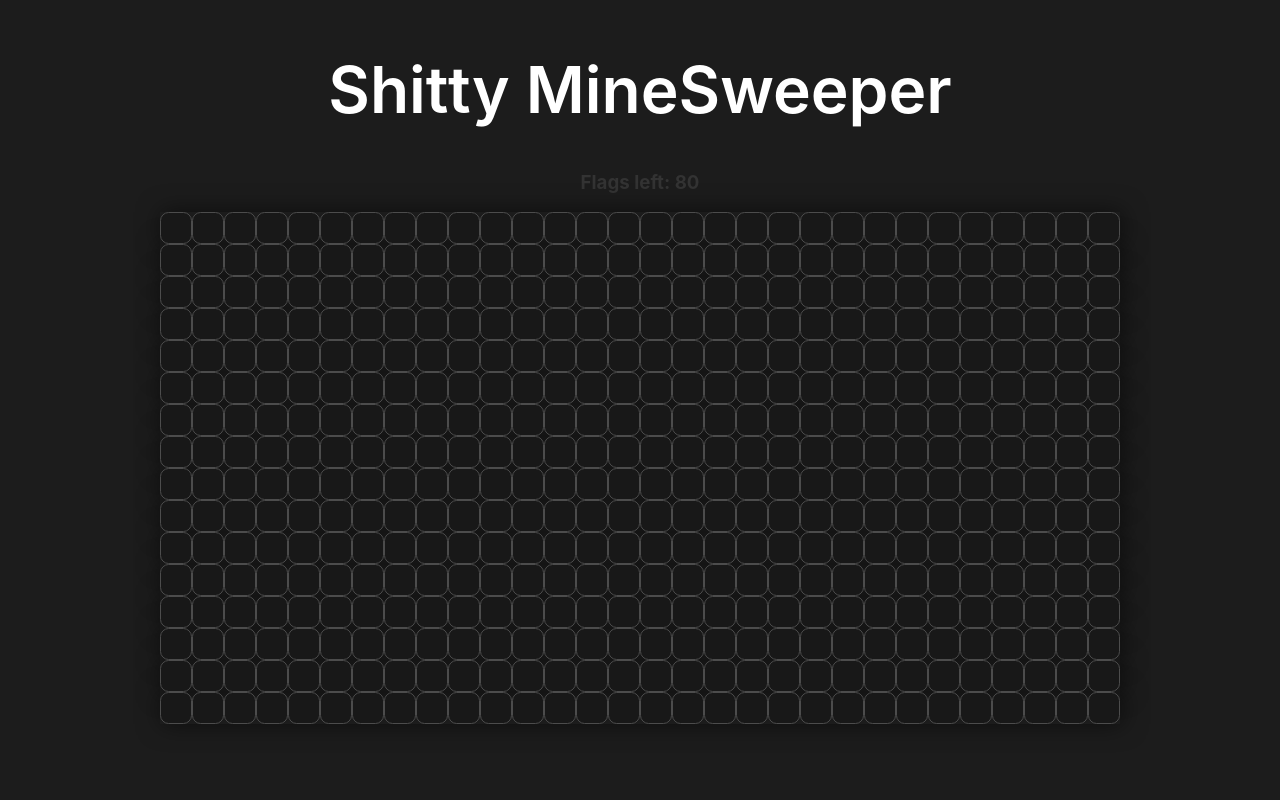
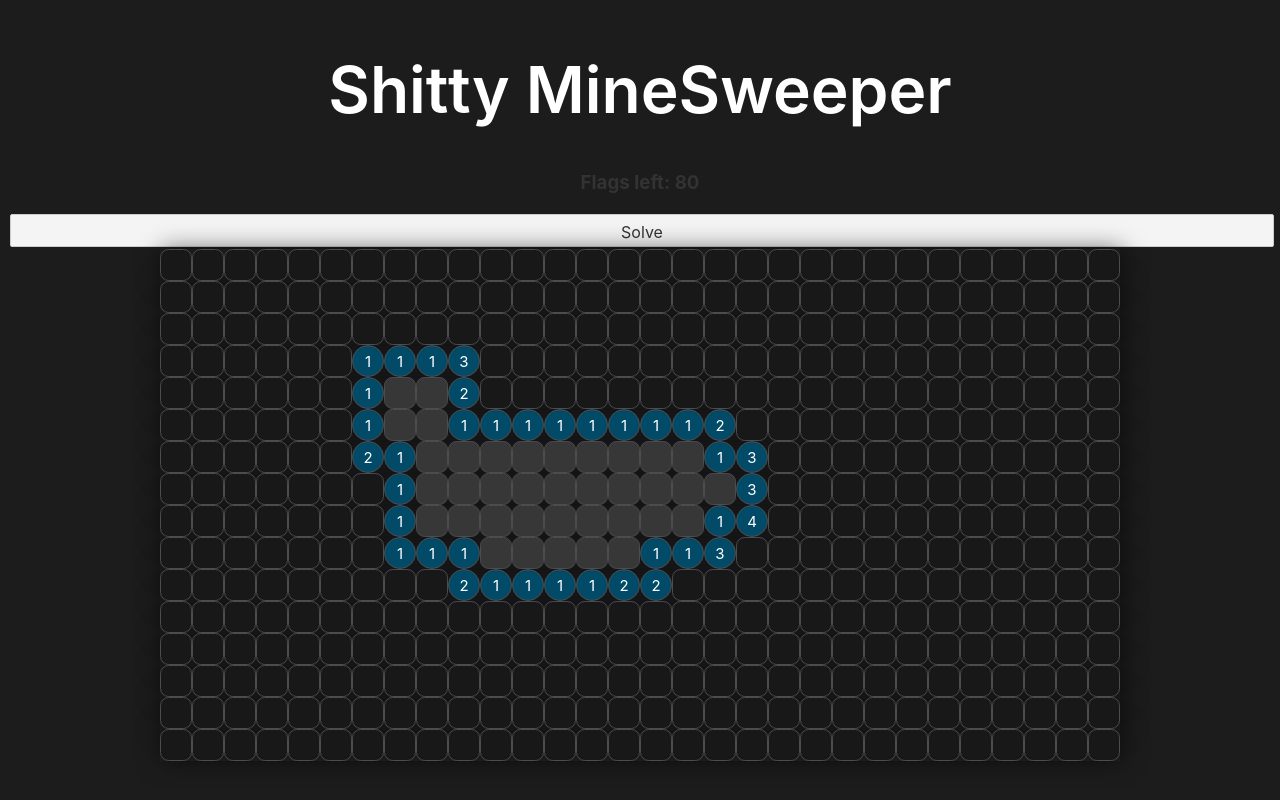
Before and after one commit to Adam-Alani/minesweeper-svelte, a Svelte app: page / in a window 1280 px wide. Built offline with nearby package versions, Linux system fonts and the light colour scheme.

Commit message:
Bomb and Flag constraints for solver

```diff
--- a/src/App.svelte
+++ b/src/App.svelte
@@ -1,5 +1,7 @@
 <script>
 	import {onMount} from 'svelte';
+	import {generateBoard, countNeighbours} from "./board";
+	import {randomBegin, getOpenCells, bombEqualNum,} from "./solver";
 
 	`
 (1. Array of N*M Size -> Three Presets -> Small, Medium, Large)
@@ -13,51 +15,14 @@
 
 
 	/// ======== Setup ======== ///
-	let state = false;    //While true, game runs.
+	export let state = false;    //While true, game runs.
 	let board = [[]]
 	let mines = 80;
 	let bCount = mines;
+	let cellsClicked = [];
+	let move = [0,0]
 
-	function generateBoard(board , [m, n] , b) {
-		for (let i = 0 ; i < n ; ++i) {
-			board[i] = [];
-			for (let j = 0 ; j < m ; ++j) {
-				board[i][j] = [0, false];
-			}
-		}
-		let bCount = 0;
-		while (bCount < b) {
-			let x =Math.floor(Math.random() * (board.length));
-			let y = Math.floor(Math.random() * (board[0].length));
-			if(board[x][y][0] === 0){
-				board[x][y][0] = -1;
-				bCount++;
-			}
-		}
-		return board;
-	}
 	board = generateBoard(board , [30,16], mines);
-	let cellsClicked = [];
-
-	function countNeighbours(board) {
-		const dx = [1, 1, 1, 0, 0, -1, -1, -1];
-		const dy = [1, 0, -1, 1, -1, 1, 0, -1];
-		for (let row = 0; row < board.length; row++) {
-			for (let col = 0; col < board[row].length; col++) {
-				if (board[row][col][0] === -1) {
-					for (let i = 0 ; i < 8 ; i++) {
-						let nr = row + dy[i], nc = col + dx[i];
-						if (nr >= 0 && nr < board.length && nc >= 0 && nc < board[row].length ) {
-							if (board[nr][nc][0] !== -1) {
-								board[nr][nc][0] += 1;
-						}
-						}
-					}
-				}
-			}
-		}
-		return board
-	}
 	board = countNeighbours(board);
 
 	//----------------------------//
@@ -134,6 +99,7 @@
 		board = generateBoard(board , [30,16], 80);
 		board = countNeighbours(board);
 		bCount = 80;
+		move = [0,0]
 	}
 
 	function checkWin() {
@@ -150,6 +116,43 @@
 		return true
 	}
 
+	move = randomBegin(board);
+	showCell(move[0], move[1])
+	function autoSolve() {
+		let delay = 0;
+
+		let possCells = getOpenCells(board);
+		let marked = bombEqualNum(possCells, board);
+		if (marked.length > 0) {
+			// console.log("Marked is " + marked[0][0]);
+			for (let i = 0; i < marked.length; i++) {
+				delay++
+				setTimeout(function() {
+
+						board[marked[i][0][0]][marked[i][0][1]][1] = 'F'
+					}, 50*i)
+				}
+			delay *= 40;
+			}
+		for (let i = 0; i < possCells.length; i++) {
+			setTimeout(function() {
+				chord(possCells[i][0],possCells[i][1])
+			}, 50*i+delay)
+			delay++
+		}
+		delay *= 2;
+		setTimeout(()=> {
+			//let possCells = getOpenCells(board);
+			//console.table(possCells)
+		if (state) {
+			return;
+		}
+		console.log(delay);
+		}, delay)
+
+	}
+
+
 </script>
 
 <svelte:window
@@ -163,7 +166,9 @@
 <main>
 	<h1 class="game-container">Shitty MineSweeper</h1>
 	<h3 class="game-container">Flags left: {bCount}</h3>
+	<button on:click={autoSolve}>Solve</button>
 	<div class="game-container">
+
 		{#if state === true}
 			<h1 class="end">You Lost</h1>
 			<h3 class="end">Press Enter to try again</h3>
@@ -176,7 +181,7 @@
 				<div class="row">
 					{#each row as cell, j}
 						{#if state === false}
-							{#if board[i][j][1] === true}
+							{#if board[i][j][1] === true }
 								{#if board[i][j][0] === 0}
 									<div on:contextmenu|preventDefault class="cell empty "></div>
 								{:else if board[i][j][0] > 0}
--- /dev/null
+++ b/src/board.js
@@ -0,0 +1,38 @@
+export function generateBoard(board , [m, n] , b) {
+    for (let i = 0 ; i < n ; ++i) {
+        board[i] = [];
+        for (let j = 0 ; j < m ; ++j) {
+            board[i][j] = [0, false];
+        }
+    }
+    let bCount = 0;
+    while (bCount < b) {
+        let x =Math.floor(Math.random() * (board.length));
+        let y = Math.floor(Math.random() * (board[0].length));
+        if(board[x][y][0] === 0){
+            board[x][y][0] = -1;
+            bCount++;
+        }
+    }
+    return board;
+}
+
+export function countNeighbours(board) {
+    const dx = [1, 1, 1, 0, 0, -1, -1, -1];
+    const dy = [1, 0, -1, 1, -1, 1, 0, -1];
+    for (let row = 0; row < board.length; row++) {
+        for (let col = 0; col < board[row].length; col++) {
+            if (board[row][col][0] === -1) {
+                for (let i = 0 ; i < 8 ; i++) {
+                    let nr = row + dy[i], nc = col + dx[i];
+                    if (nr >= 0 && nr < board.length && nc >= 0 && nc < board[row].length ) {
+                        if (board[nr][nc][0] !== -1) {
+                            board[nr][nc][0] += 1;
+                        }
+                    }
+                }
+            }
+        }
+    }
+    return board
+}
--- a/src/solver.js
+++ b/src/solver.js
@@ -0,0 +1,67 @@
+export function randomBegin(board) {
+    let nextMove = [7,15];
+    if (board[nextMove[0]][nextMove[1]][0] === 1) {
+        if (15 - nextMove[0] > 7 - nextMove[1]) {
+            nextMove[0] += 1;
+        }
+        else {
+            nextMove[1] += 1;
+        }
+    }
+    return nextMove;
+}
+
+export function countUnmarkedNeighbours(i,j , board) {
+    let unmarked = [];
+    let flagged = [];
+    const dx = [1, 1, 1, 0, 0, -1, -1, -1];
+    const dy = [1, 0, -1, 1, -1, 1, 0, -1];
+    for (let x = 0 ; x < 8 ; x++) {
+        let nr = i + dy[x], nc = j + dx[x];
+        if (nr >= 0 && nr < board.length && nc >= 0 && nc < board[i].length ) {
+            if (board[nr][nc][1] === false) {
+                unmarked.push([nr,nc]);
+            }
+            if (board[nr][nc][1] === "F") {
+                flagged.push([nr,nc])
+            }
+        }
+    }
+    return [unmarked, flagged];
+}
+
+export function getOpenCells(board) {
+    let possCells = [];
+    for (let i = 0; i < board.length; i++) {
+        for (let j = 0; j < board[i].length; j++) {
+            if (board[i][j][1] === false || (board[i][j][0] === 0 && board[i][j][1] === true) ) {
+                continue
+            }
+            possCells.push([i,j]);
+        }
+    }
+    return possCells;
+}
+
+export function bombEqualNum(possCells, board) {
+    let markedCells = []
+    for (let i = 0; i < possCells.length; i++) {
+        let [unmarked, flagged] = countUnmarkedNeighbours(possCells[i][0],possCells[i][1], board)
+        // console.log("Coord: " + possCells[i])
+        // console.log("Unmarked: " + unmarked);
+        // console.log("Flagged: " + flagged );
+        if (unmarked.length === 1 &&  board[possCells[i][0]][possCells[i][1]][0] === 1 ) {
+            markedCells.push(unmarked);
+        }
+        else if (unmarked.length === 2 && board[possCells[i][0]][possCells[i][1]][0] === 2 ) {
+            markedCells.push(unmarked);
+        }
+        else if (unmarked.length === 3 && board[possCells[i][0]][possCells[i][1]][0] === 3 ) {
+            markedCells.push(unmarked);
+        }
+        else if (unmarked.length === 4 && board[possCells[i][0]][possCells[i][1]][0] === 4 ) {
+            markedCells.push(unmarked);
+        }
+    }
+    return markedCells;
+}
```
Also changed, not shown: public/build/bundle.css, public/build/bundle.js, 1 other file (tests, documents, lock files or other folders).
